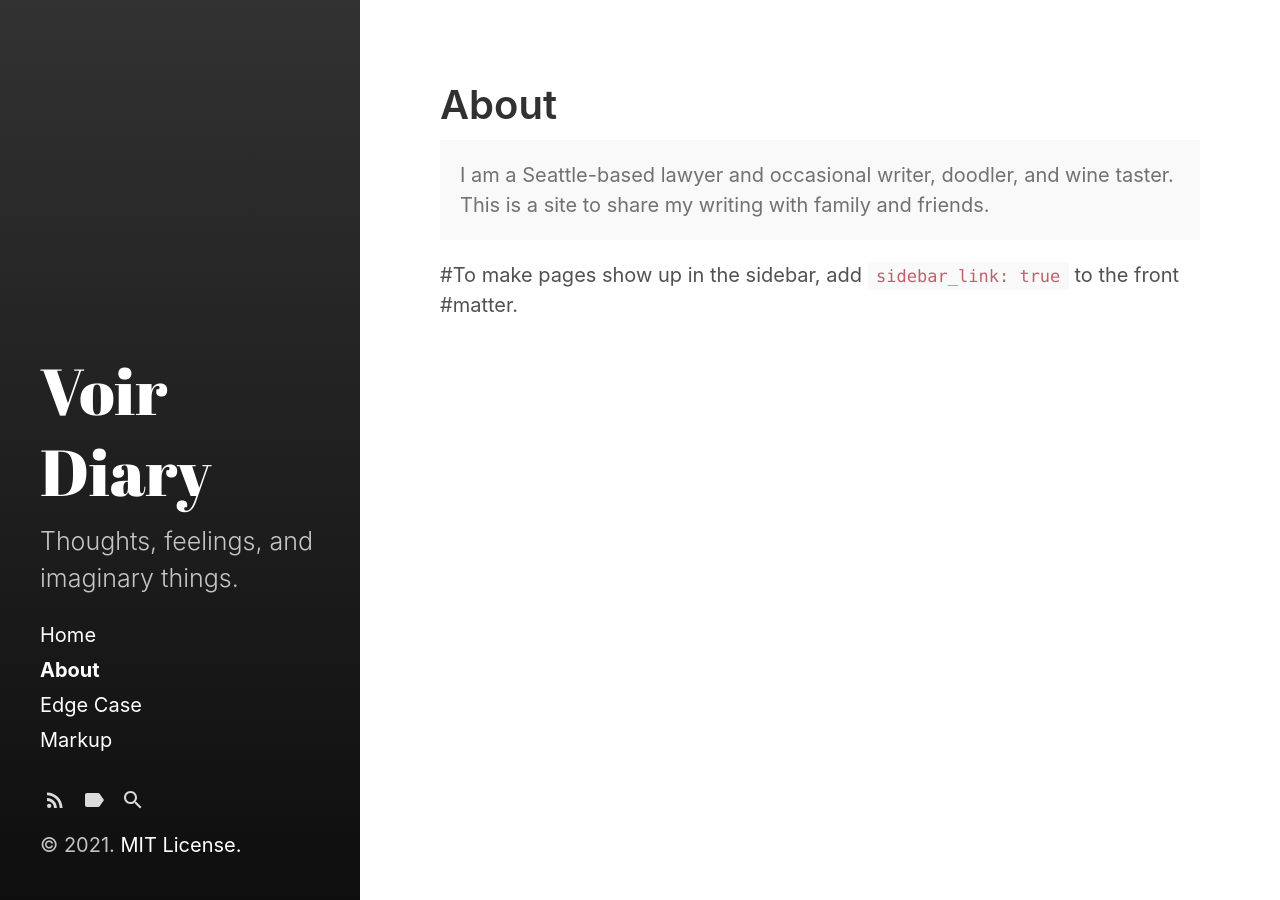
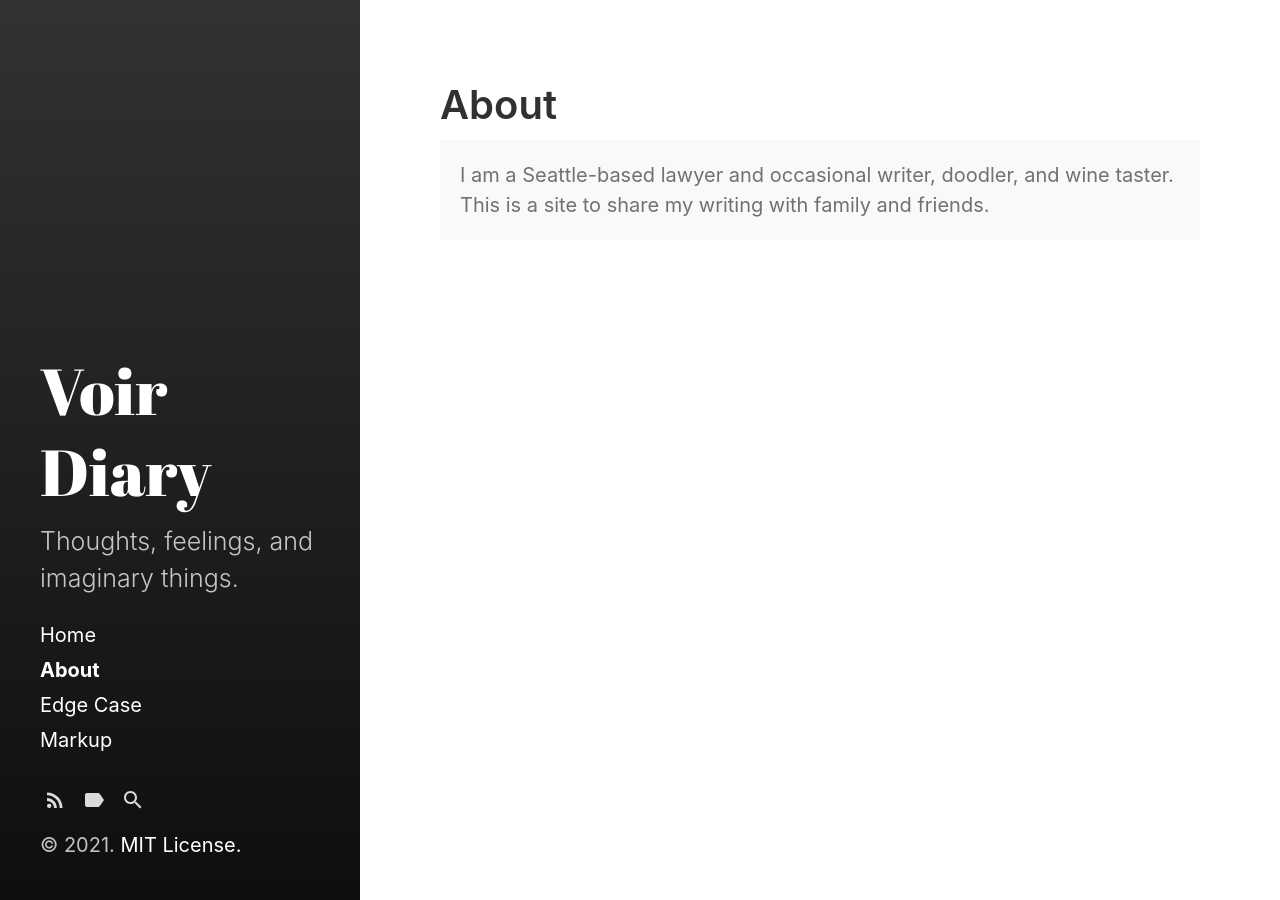
Before and after one commit to VoirDiary/VoirDiary, a Jekyll site: the page built from about.md, in a window 1280 px wide. Built offline with Jekyll 4.4.1, drawn with Linux system fonts in a browser that asks for light colours.

Commit message:
Update about.md

```diff
--- a/about.md
+++ b/about.md
@@ -8,5 +8,4 @@ sidebar_link: true
   I am a Seattle-based lawyer and occasional writer, doodler, and wine taster.  This is a site to share my writing with family and friends.
 </p>
 
-#To make pages show up in the sidebar, add `sidebar_link: true` to the front
-#matter.
+<!---To make pages show up in the sidebar, add `sidebar_link: true` to the front matter.--->
```
